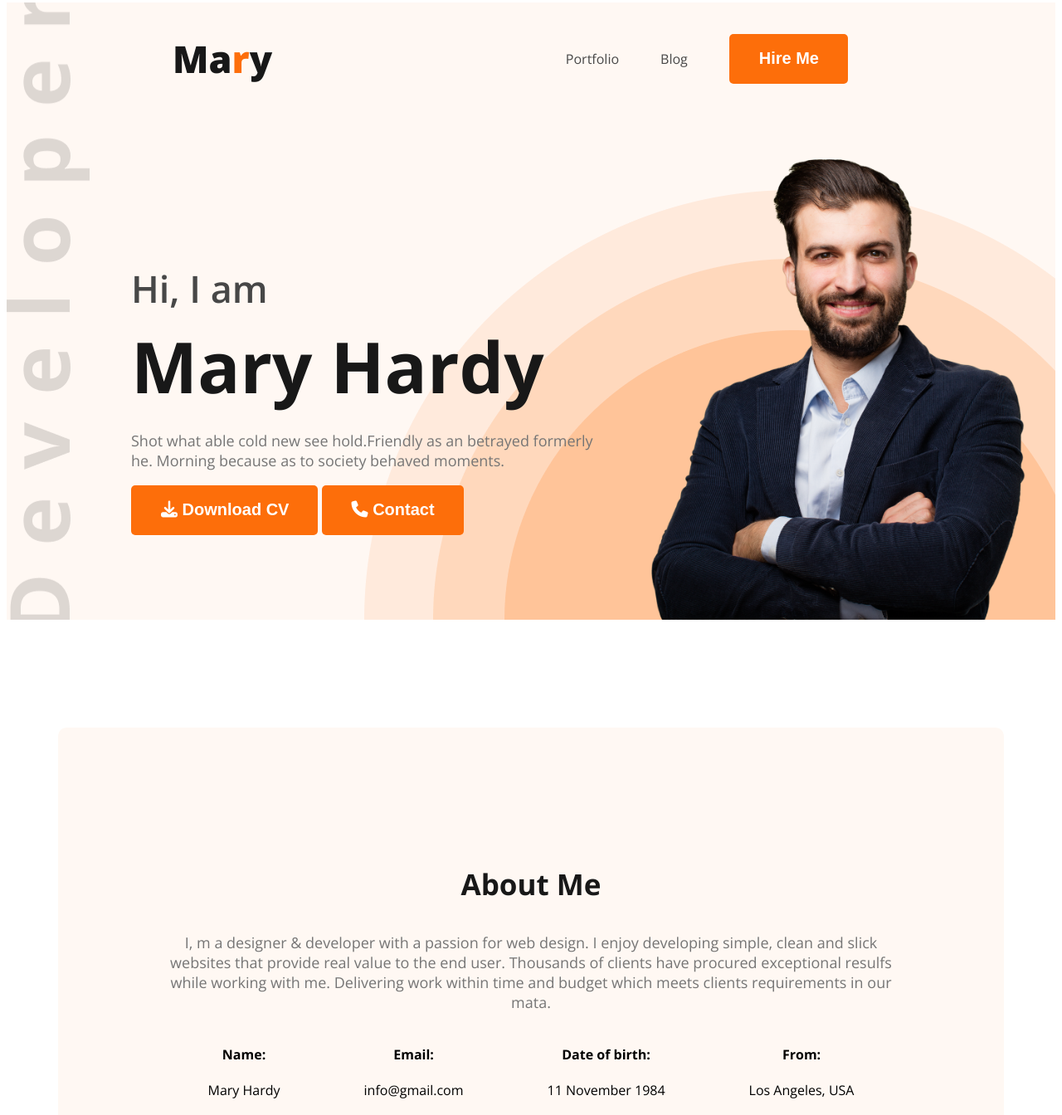
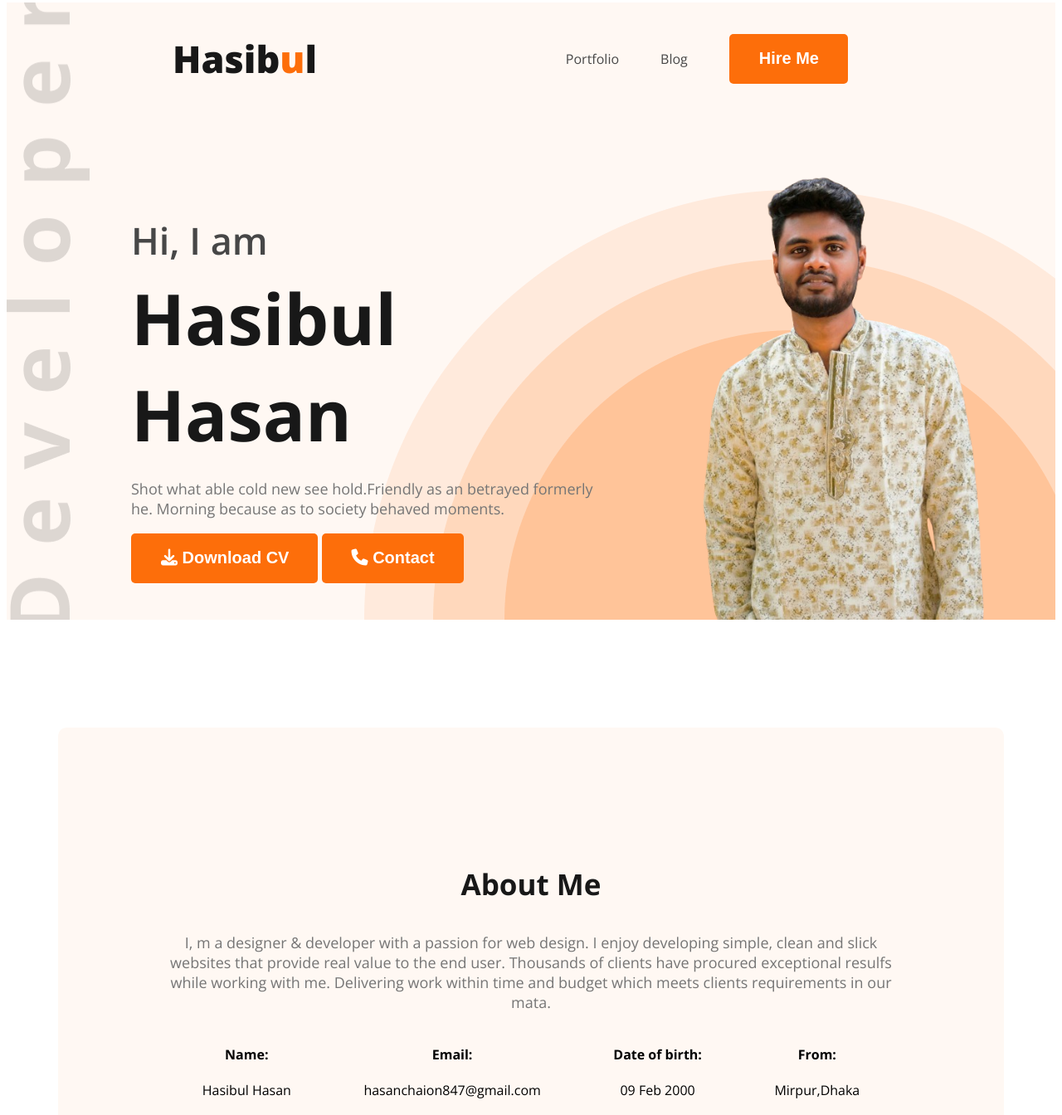
Before and after one commit to hasibulhasan8989/web-developer-portfolio, a plain HTML site: page index.html in a window 1280 px wide. Shown: the part 5-1349 px from the top of the page at 83% size. Drawn offline with nearby package versions, Linux system fonts and the light colour scheme.

Commit message:
name and address add

```diff
--- a/index.html
+++ b/index.html
@@ -18,7 +18,7 @@
 
     <header class="header">
         <nav>
-            <h1 class="nav-title">Ma<span class="orange">r</span>y</h1>
+            <h1 class="nav-title">Hasib<span class="orange">u</span>l</h1>
 
             <ul>
                 <li> <a href="">Portfolio</a></li>
@@ -30,7 +30,7 @@
             <div class="banner-content">
 
                 <h3 class="gretting">Hi, I am</h3>
-                <h1 class="name">Mary Hardy</h1>
+                <h1 class="name">Hasibul Hasan</h1>
                 <p class="info">Shot what able cold new see hold.Friendly as an betrayed formerly he. Morning because as
                     to society behaved moments.</p>
                 <button class="primary-btn"><i class="fa-solid fa-download"></i>  Download CV</button>
@@ -38,7 +38,7 @@
 
 
             </div>
-            <img class="profile" src="images/hardy.png" alt="No pic">
+            <img class="profile" src="images/Pi7_Passport_Photo-removebg.png" alt="No pic">
 
 
 
@@ -59,26 +59,26 @@
                     <h4 class="abbout-title">Name:
                     </h4>
                     <p class="about-description">
-                        Mary Hardy </p>
+                        Hasibul Hasan </p>
                 </div>
 
                 <div class="about-info">
                     <h4 class="abbout-title">Email:
                     </h4>
                     <p class="about-description">
-                        info@gmail.com</p>
+                        hasanchaion847@gmail.com</p>
                 </div>
 
                 <div class="about-info">
                     <h4 class="abbout-title">Date of birth:
                     </h4>
-                    <p class="about-description">11 November 1984</p>
+                    <p class="about-description">09 Feb 2000</p>
                 </div>
 
                 <div class="about-info">
                     <h4 class="abbout-title">From:
                     </h4>
-                    <p class="about-description">Los Angeles, USA</p>
+                    <p class="about-description">Mirpur,Dhaka</p>
                 </div>
 
 
```
Also changed, not shown: images/Pi7_Passport_Photo-removebg.png (added).
